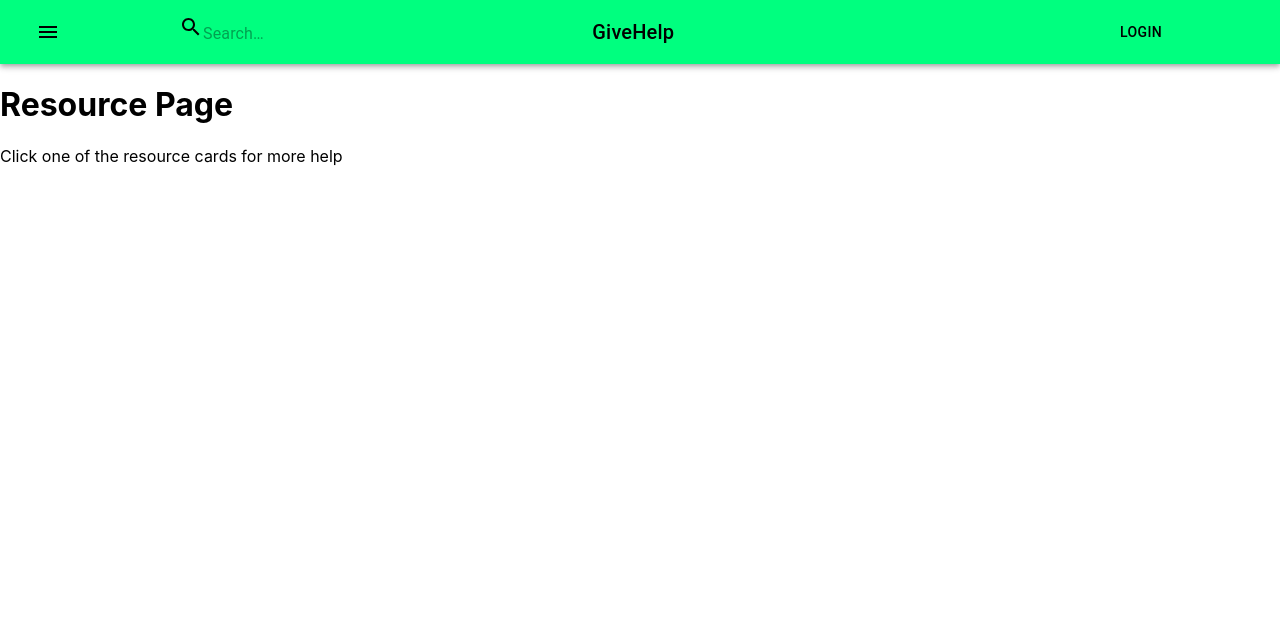
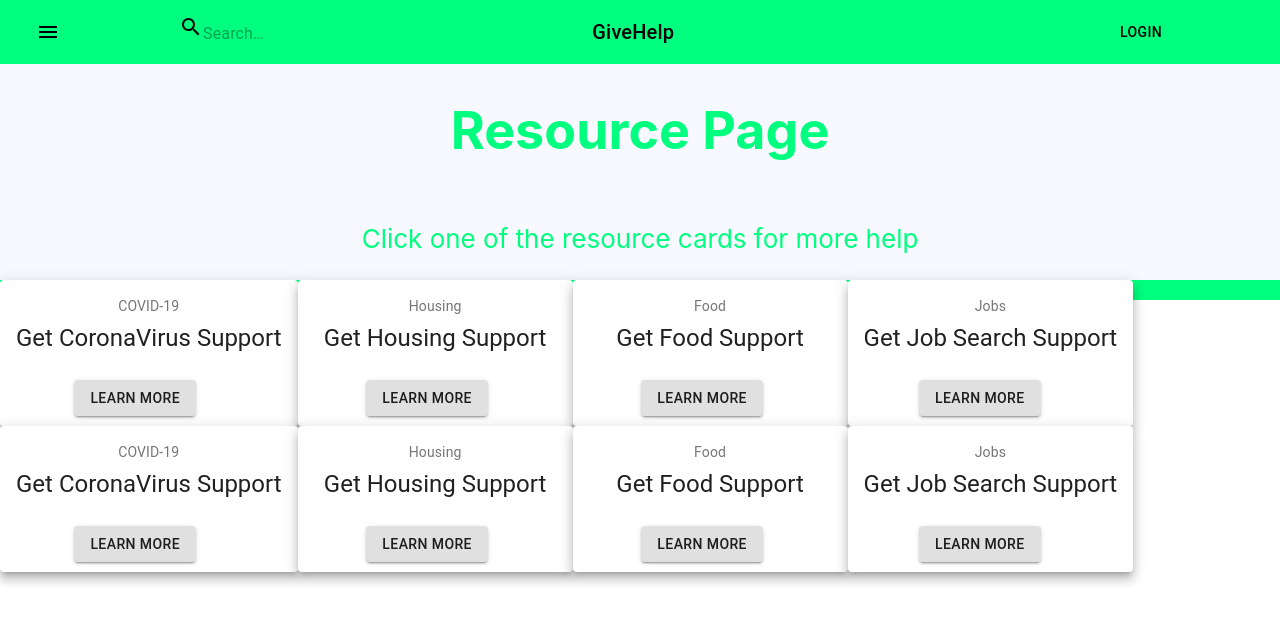
Before and after one commit to peterswi/dcmv0_1, a React (Create React App) app: page /resources in a window 1280 px wide. Shown: the top 622 px of the page. Built offline with nearby package versions, Linux system fonts and the light colour scheme.

Commit message:
adding clickable cards for resources. adding more to resource page

```diff
--- a/src/components/home.js
+++ b/src/components/home.js
@@ -13,7 +13,7 @@ const useStyles = makeStyles({
   root: {
     minWidth: 275,
     float: 'left',
-
+    margin: 'auto',
   },
   bullet: {
     display: 'inline-block',
@@ -25,6 +25,11 @@ const useStyles = makeStyles({
   },
   pos: {
     marginBottom: 12,
+  },
+ center: {
+  margin: 'auto',
+  width: '50%',
+  padding: '10px',
   },
 });
 
@@ -45,9 +50,22 @@ export default function Home() {
         </p>
         <Button variant='contained' color='white' href='/orgPage'> Visit an Organization Page</Button>
         <br /> <br />
-        <Button variant='contained' color='white' href='/resources'> View All Resources</Button>
-        <br/><br />
+
           {/* indented block here where all the cards will live*/}
+          <Card className={classes.root} raised={true}>
+            <CardContent>
+              <Typography className={classes.title} color="textSecondary" gutterBottom>
+                COVID-19
+              </Typography>
+              <Typography variant="h5" component="h2">
+                Get CoronaVirus Support
+              </Typography>
+            </CardContent>
+            <CardActions className={classes.center}>
+              <Button variant='contained'> Learn More </Button>
+            </CardActions>
+          </Card>
+          &nbsp;&nbsp;
           <Card className={classes.root} raised={true}>
             <CardContent>
               <Typography className={classes.title} color="textSecondary" gutterBottom>
@@ -57,37 +75,44 @@ export default function Home() {
                 Get Housing Support
               </Typography>
             </CardContent>
-            <CardActions>
+            <CardActions className={classes.center}>
               <Button variant='contained'> Learn More </Button>
             </CardActions>
           </Card>
+
           <Card className={classes.root} raised={true}>
             <CardContent>
               <Typography className={classes.title} color="textSecondary" gutterBottom>
-                Housing
+                Food
               </Typography>
               <Typography variant="h5" component="h2">
-                Get Housing Support
+                Get Food Support
               </Typography>
             </CardContent>
-            <CardActions>
+            <CardActions className={classes.center}>
               <Button variant='contained'> Learn More </Button>
             </CardActions>
           </Card>
+
           <Card className={classes.root} raised={true}>
             <CardContent>
               <Typography className={classes.title} color="textSecondary" gutterBottom>
-                Housing
+                Jobs
               </Typography>
               <Typography variant="h5" component="h2">
-                Get Housing Support
+                Get Job Search Support
               </Typography>
             </CardContent>
-            <CardActions>
+            <CardActions className={classes.center}>
               <Button variant='contained'> Learn More </Button>
             </CardActions>
           </Card>
+
+
         <br/><br /> <br /><br/><br /> <br /><br/><br /> <br />
+
+        <Button variant='contained' color='white' href='/resources'> View All Resources</Button>
+        <br/><br />
         <Button variant='contained' color='white' href='/registerUser'> Add a new User</Button>
 
       </body>
--- a/src/components/resources.js
+++ b/src/components/resources.js
@@ -1,12 +1,161 @@
 import React from 'react'
+import './App.css'
 
-const Resources = () => {
+import Button from '@material-ui/core/Button'
+import Card from '@material-ui/core/Card'
+import CardActions from '@material-ui/core/CardActions'
+import CardContent from '@material-ui/core/CardContent'
+import { makeStyles } from '@material-ui/core/styles'
+import Typography from '@material-ui/core/Typography';
+
+const useStyles = makeStyles({
+  root: {
+    minWidth: 275,
+    float: 'left',
+    margin: 'auto',
+  },
+  bullet: {
+    display: 'inline-block',
+    margin: '0 2px',
+    transform: 'scale(0.8)',
+  },
+  title: {
+    fontSize: 14,
+  },
+  pos: {
+    marginBottom: 12,
+  },
+ center: {
+  margin: 'auto',
+  width: '50%',
+  padding: '10px',
+  },
+});
+
+export default function Resources() {
+  const classes=useStyles();
   return (
-    <div>
-      <h1>Resource Page</h1>
-      <p>Click one of the resource cards for more help</p>
+    <div className="App">
+      <header className="App-header">
+        <h1>Resource Page</h1>
+        <p>Click one of the resource cards for more help</p>
+      </header>
+      <body>
+<Card className={classes.root} raised={true}>
+            <CardContent>
+              <Typography className={classes.title} color="textSecondary" gutterBottom>
+                COVID-19
+              </Typography>
+              <Typography variant="h5" component="h2">
+                Get CoronaVirus Support
+              </Typography>
+            </CardContent>
+            <CardActions className={classes.center}>
+              <Button variant='contained'> Learn More </Button>
+            </CardActions>
+          </Card>
+          &nbsp;&nbsp;
+          <Card className={classes.root} raised={true}>
+            <CardContent>
+              <Typography className={classes.title} color="textSecondary" gutterBottom>
+                Housing
+              </Typography>
+              <Typography variant="h5" component="h2">
+                Get Housing Support
+              </Typography>
+            </CardContent>
+            <CardActions className={classes.center}>
+              <Button variant='contained'> Learn More </Button>
+            </CardActions>
+          </Card>
+
+          <Card className={classes.root} raised={true}>
+            <CardContent>
+              <Typography className={classes.title} color="textSecondary" gutterBottom>
+                Food
+              </Typography>
+              <Typography variant="h5" component="h2">
+                Get Food Support
+              </Typography>
+            </CardContent>
+            <CardActions className={classes.center}>
+              <Button variant='contained'> Learn More </Button>
+            </CardActions>
+          </Card>
+
+          <Card className={classes.root} raised={true}>
+            <CardContent>
+              <Typography className={classes.title} color="textSecondary" gutterBottom>
+                Jobs
+              </Typography>
+              <Typography variant="h5" component="h2">
+                Get Job Search Support
+              </Typography>
+            </CardContent>
+            <CardActions className={classes.center}>
+              <Button variant='contained'> Learn More </Button>
+            </CardActions>
+          </Card>
+<Card className={classes.root} raised={true}>
+            <CardContent>
+              <Typography className={classes.title} color="textSecondary" gutterBottom>
+                COVID-19
+              </Typography>
+              <Typography variant="h5" component="h2">
+                Get CoronaVirus Support
+              </Typography>
+            </CardContent>
+            <CardActions className={classes.center}>
+              <Button variant='contained'> Learn More </Button>
+            </CardActions>
+          </Card>
+          &nbsp;&nbsp;
+          <Card className={classes.root} raised={true}>
+            <CardContent>
+              <Typography className={classes.title} color="textSecondary" gutterBottom>
+                Housing
+              </Typography>
+              <Typography variant="h5" component="h2">
+                Get Housing Support
+              </Typography>
+            </CardContent>
+            <CardActions className={classes.center}>
+              <Button variant='contained'> Learn More </Button>
+            </CardActions>
+          </Card>
+
+          <Card className={classes.root} raised={true}>
+            <CardContent>
+              <Typography className={classes.title} color="textSecondary" gutterBottom>
+                Food
+              </Typography>
+              <Typography variant="h5" component="h2">
+                Get Food Support
+              </Typography>
+            </CardContent>
+            <CardActions className={classes.center}>
+              <Button variant='contained'> Learn More </Button>
+            </CardActions>
+          </Card>
+
+          <Card className={classes.root} raised={true}>
+            <CardContent>
+              <Typography className={classes.title} color="textSecondary" gutterBottom>
+                Jobs
+              </Typography>
+              <Typography variant="h5" component="h2">
+                Get Job Search Support
+              </Typography>
+            </CardContent>
+            <CardActions className={classes.center}>
+              <Button variant='contained'> Learn More </Button>
+            </CardActions>
+          </Card>
+
+      </body>
+      <footer>
+
+      </footer>
     </div>
   )
 }
-
-export default Resources
```
